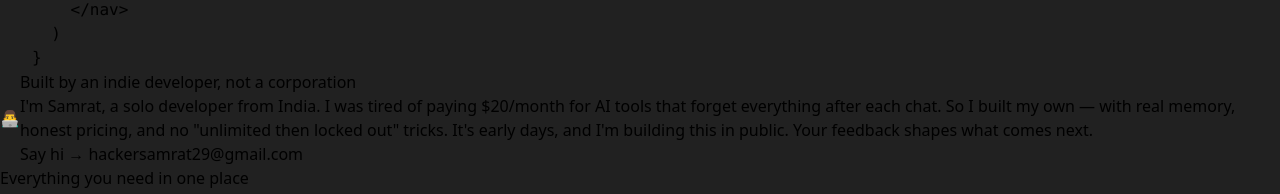
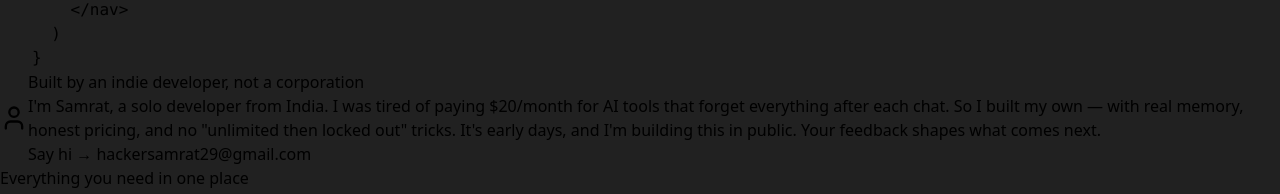
Before and after one commit to gp6867/x1, a React (Vite) app in the folder frontend/: page /home in a window 1280 px wide. Shown: the part 602-796 px from the top of the page. Built offline with nearby package versions, Linux system fonts and the light colour scheme; no server answers.

Commit message:
Fix: Remove emoji, add User icon in founder story

```diff
--- a/frontend/src/pages/Home.tsx
+++ b/frontend/src/pages/Home.tsx
@@ -1,6 +1,6 @@
 import React, { useState } from 'react';
 import { Link, useNavigate } from 'react-router-dom';
-import { ArrowRight, Brain, Code, Search, Check, PenTool, Globe, Image as ImageIcon, Sparkles, Menu, X, Terminal, Code2, BookOpen } from 'lucide-react';
+import { ArrowRight, Brain, Code, Search, Check, PenTool, Globe, Image as ImageIcon, Sparkles, Menu, X, Terminal, Code2, BookOpen, User } from 'lucide-react';
 import SEO from '../components/SEO';
 import Footer from '../components/layout/Footer';
 
@@ -262,8 +262,8 @@ const Home: React.FC = () => {
         <section className="border-y border-slate-200 dark:border-slate-800 bg-slate-50 dark:bg-slate-900/50">
           <div className="max-w-4xl mx-auto px-6 py-10 md:py-14">
             <div className="flex flex-col md:flex-row items-start gap-6">
-              <div className="w-14 h-14 rounded-full bg-emerald-100 dark:bg-emerald-900/30 flex items-center justify-center flex-shrink-0 text-2xl">
-                👨‍💻
+              <div className="w-14 h-14 rounded-full bg-emerald-100 dark:bg-emerald-900/30 flex items-center justify-center flex-shrink-0">
+                <User size={28} className="text-emerald-600" />
               </div>
               <div>
                 <h2 className="text-lg md:text-xl font-semibold text-slate-900 dark:text-white mb-2">
```
